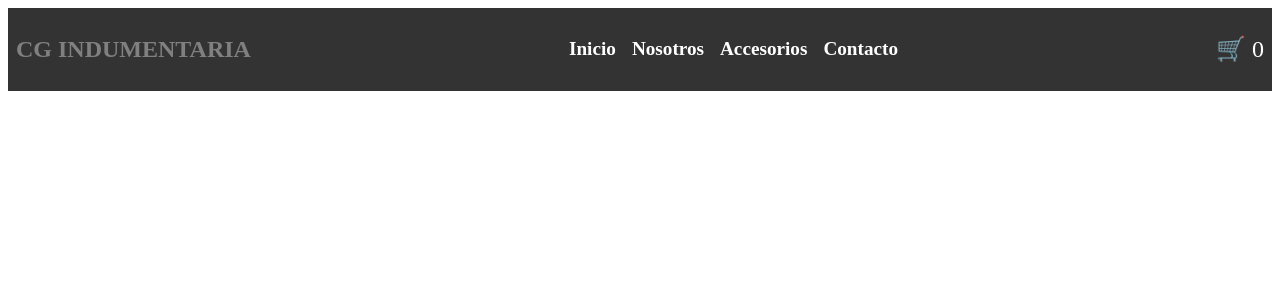
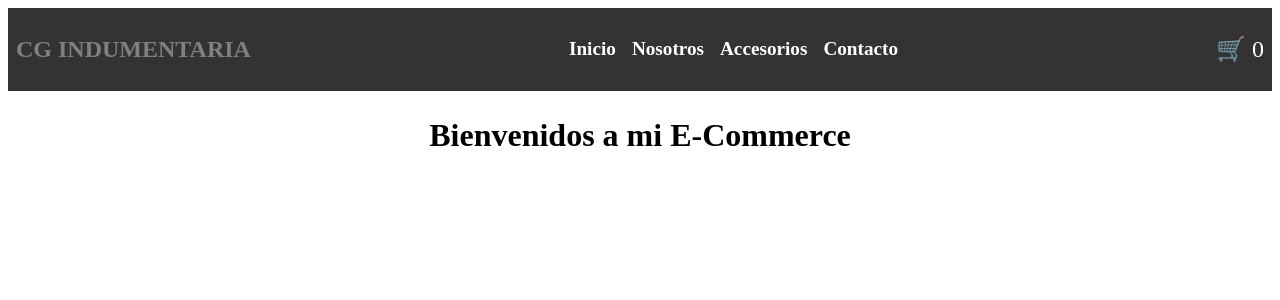
Before and after one commit to GonzaloRaniti/ProyectoFinalReact-Raniti, a React (Vite) app: page / in a window 1280 px wide. Shown: the top 300 px of the page. Built offline with nearby package versions, Linux system fonts and the light colour scheme.

Commit message:
Agregando contenido

```diff
--- a/src/App.css
+++ b/src/App.css
@@ -37,3 +37,12 @@
   font-size: 1.5rem;
   cursor: pointer;
 }
+
+
+.parrafo{
+  text-align: center;
+  font-size: 2rem;
+  &:hover{
+    color: orange;
+  }
+}
--- a/src/App.jsx
+++ b/src/App.jsx
@@ -1,11 +1,12 @@
 import React from 'react';
 import Navbar from './components/navbar';
+import ItemListContainer from './components/ItemListContainer';
 
 function App() {
     return (
         <div className="App">
             <Navbar />
-
+            <ItemListContainer greeting={'Bienvenidos a mi E-Commerce'} />
         </div>
     );
 }
--- /dev/null
+++ b/src/components/ItemListContainer.jsx
@@ -0,0 +1,12 @@
+import '../app.css';
+
+
+const ItemListContainer = ({ greeting }) => {
+    return (
+        <div>
+            <h2 className="parrafo">{greeting}</h2>
+        </div>
+    )
+}
+
+export default ItemListContainer;
```
